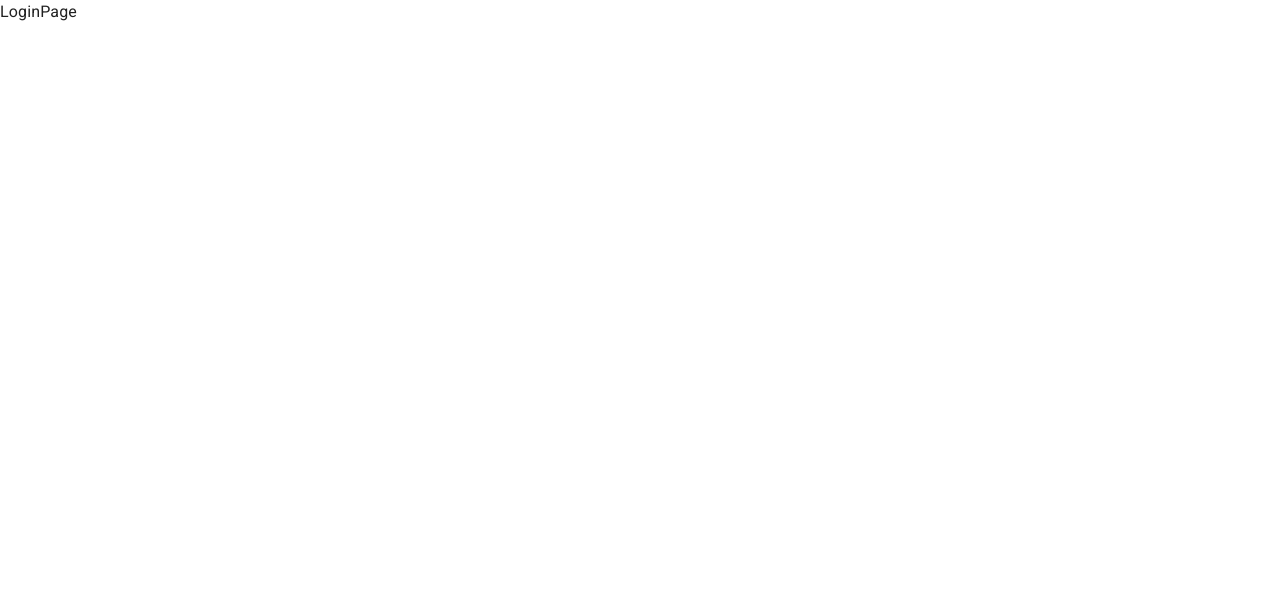
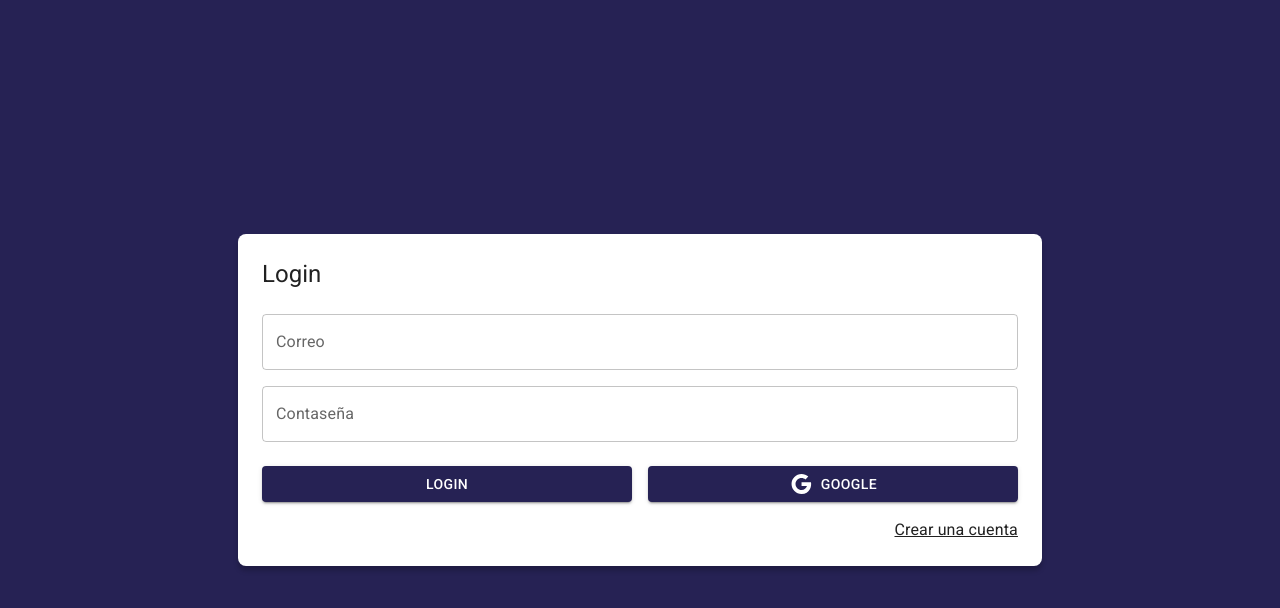
Before and after one commit to florluzduarte/journal-app-react, a React (Vite) app: page /auth/login in a window 1280 px wide. Shown: the top 608 px of the page. Built offline with nearby package versions, Linux system fonts and the light colour scheme.

Commit message:
LoginPage design

```diff
--- a/src/auth/pages/LoginPage.jsx
+++ b/src/auth/pages/LoginPage.jsx
@@ -1,3 +1,70 @@
+import { Link as RouterLink } from "react-router-dom";
+import { Google } from "@mui/icons-material";
+import { Button, Grid, Link, TextField, Typography } from "@mui/material";
+
 export const LoginPage = () => {
-  return <div>LoginPage</div>;
+  return (
+    <Grid
+      container
+      spacing={0}
+      direction="column"
+      alignItems="center"
+      justifyContent="center"
+      sx={{ minHeight: "100vh", backgroundColor: "primary.main", padding: 4 }}
+    >
+      <Grid
+        item
+        className="box-shadow"
+        xs={3}
+        sx={{ backgroundColor: "white", padding: 3, borderRadius: 2 }}
+      >
+        <Typography variant="h5" sx={{ mb: 1 }}>
+          Login
+        </Typography>
+        <form>
+          <Grid container>
+            <Grid item xs={12} sx={{ mt: 2 }}>
+              <TextField
+                label="Correo"
+                type="email"
+                placeholder="correo@gmail.com"
+                fullWidth
+              ></TextField>
+            </Grid>
+
+            <Grid item xs={12} sx={{ mt: 2 }}>
+              <TextField
+                label="Contaseña"
+                type="password"
+                placeholder="Contraseña"
+                fullWidth
+              ></TextField>
+            </Grid>
+
+            <Grid container spacing={2} sx={{ mt: 1, mb: 2 }}>
+              <Grid item xs={12} sm={6}>
+                <Button variant="contained" fullWidth>
+                  Login
+                </Button>
+              </Grid>
+              <Grid item xs={12} sm={6}>
+                <Button variant="contained" fullWidth>
+                  <Google />
+                  <Typography variant="button" sx={{ ml: 1 }}>
+                    Google
+                  </Typography>
+                </Button>
+              </Grid>
+            </Grid>
+
+            <Grid container direction="row" justifyContent="end">
+              <Link component={RouterLink} color="inherit" to="/auth/register">
+                Crear una cuenta
+              </Link>
+            </Grid>
+          </Grid>
+        </form>
+      </Grid>
+    </Grid>
+  );
 };
--- a/src/styles.css
+++ b/src/styles.css
@@ -0,0 +1,3 @@
+.box-shadow {
+  box-shadow: 0px 5px 5px rgba(0, 0, 0, 0.2);
+}
```
